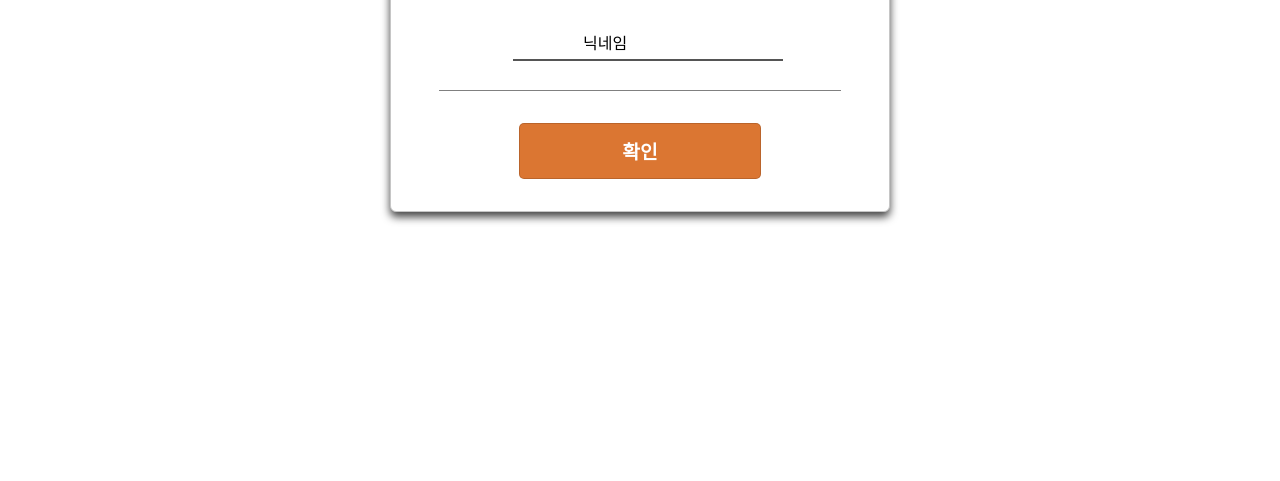
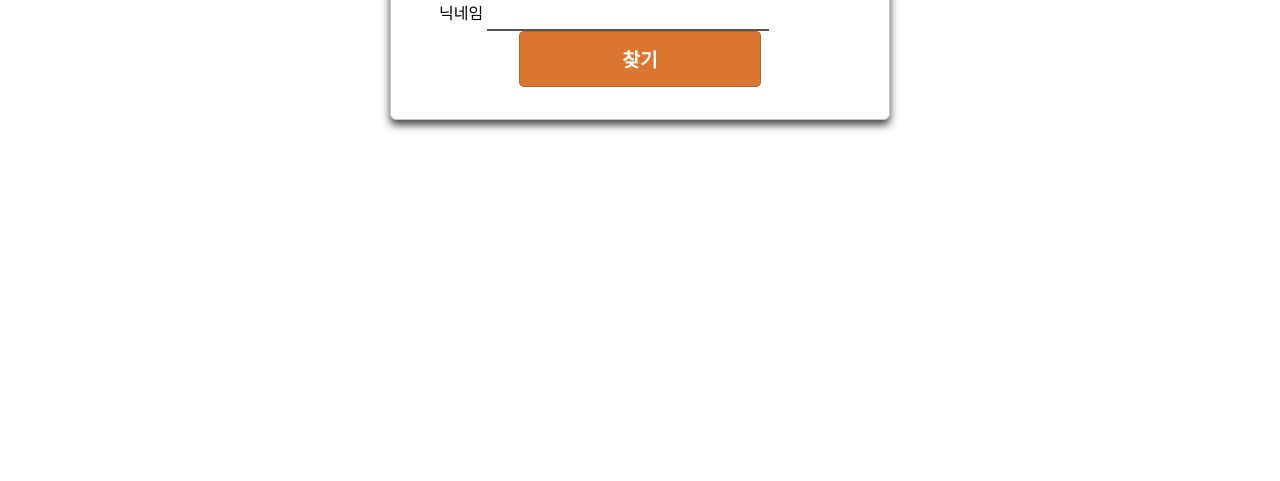
Before and after one commit to devRonPark/3_frontend_ron_cafe_curation, a website: page public/html/findEmail.html in a window 1280 px wide. Shown: the part 319-800 px from the top of the page. Drawn offline with Linux system fonts and the light colour scheme.

Commit message:
Refactor: 아이디 찾기 결과 페이지 html 마크업 일부 수정 및 버튼 태그 수정

```diff
--- a/public/html/findEmail.html
+++ b/public/html/findEmail.html
@@ -59,8 +59,9 @@
         method="post"
       >
         <h1 class="title">아이디 찾기</h1>
-        <div class="form-control">
-          <div class="input-wrap">
+        <div class="form-group">
+          <div class="form-control">
+            <label for="nickname">닉네임</label>
             <input
               id="nickname"
               autocomplete="off"
@@ -69,10 +70,9 @@
               required="required"
               type="text"
             />
-            <label for="nickname">닉네임</label>
           </div>
         </div>
-        <button type="submit" class="findEmailBtn">확인</button>
+        <input type="submit" class="findEmailBtn" value="찾기" />
       </form>
     </main>
     <script src="../js/header.js"></script>
```
Also changed, not shown: public/html/findPassword.html (+1 -1 lines).
